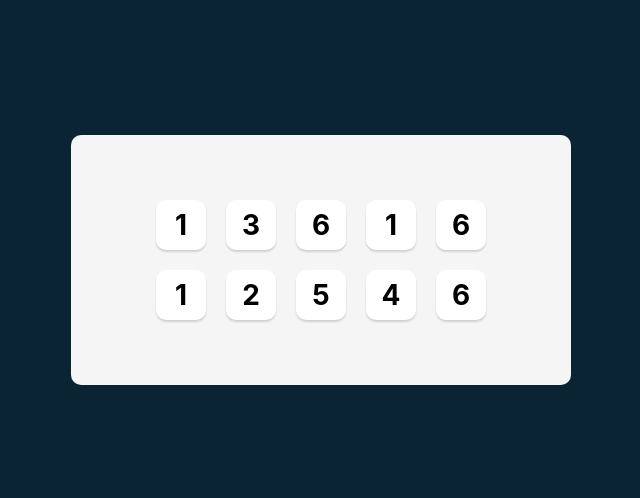
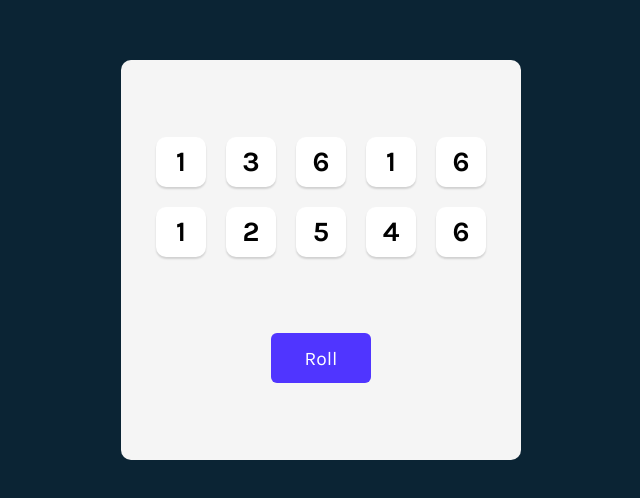
Before and after one commit to kvothe1387/Tenzies, a React (Vite) app: page / in a window 1280 px wide. Shown: the part 140-638 px from the top of the page, without its empty margins (319-959 px from the left). Built offline with nearby package versions, Linux system fonts and the light colour scheme.

Commit message:
added button & styling to reroll the dice

```diff
--- a/index.html
+++ b/index.html
@@ -3,8 +3,10 @@
 
 <head>
   <meta charset="UTF-8" />
-  <link rel="icon" type="image/svg+xml" href="/vite.svg" />
-  <meta name="viewport" content="width=device-width, initial-scale=1.0" />
+  <link rel="preconnect" href="https://fonts.googleapis.com">
+  <link rel="preconnect" href="https://fonts.gstatic.com" crossorigin>
+  <link href="https://fonts.googleapis.com/css2?family=Karla:ital,wght@0,200..800;1,200..800&display=swap"
+    rel="stylesheet">
   <link rel="stylesheet" href="/src/index.css">
   <title>Tenzies</title>
 </head>
--- a/src/App.jsx
+++ b/src/App.jsx
@@ -12,6 +12,10 @@
 
   const [dice, setDice] = React.useState(generateAllNewDice());
 
+  function rollDice() {
+    setDice(generateAllNewDice())
+  }
+
   const diceElements = dice.map((value, index) => (
     <Die key={index} value={value} />
   ));
@@ -21,6 +25,7 @@
       <div className="dice-container">
         {diceElements}
       </div>
+      <button className="roll-dice" onClick={rollDice}>Roll</button>
     </main>
   )
 
--- a/src/index.css
+++ b/src/index.css
@@ -3,7 +3,7 @@
 }
 
 body {
-  font-family: Inter, sans-serif;
+  font-family: Karla, sans-serif;
   margin: 0;
   background-color: #0B2434;
   height: 100vh;
@@ -17,8 +17,8 @@
 div#root {
   height: 100%;
   width: 100%;
-  max-height: 250px;
-  max-width: 500px;
+  max-height: 400px;
+  max-width: 400px;
 }
 
 main {
@@ -28,13 +28,18 @@
   display: flex;
   flex-direction: column;
   align-items: center;
-  justify-content: center;
+  justify-content: space-evenly;
 }
 
 .dice-container {
   display: grid;
   grid-template: auto auto / repeat(5, 1fr);
   gap: 20px;
+}
+
+button {
+  font-family: Karla, sans-serif;
+  cursor: pointer;
 }
 
 .dice-container button {
@@ -45,8 +50,16 @@
   border-radius: 10px;
   font-size: 1.75rem;
   font-weight: bold;
-  cursor: pointer;
-  font-family: Inter, sans-serif;
   box-shadow: 0 2px 2px rgba(0, 0, 0, 0.15);
   transition: transform 0.2s ease;
 }
+
+button.roll-dice {
+  height: 50px;
+  width: 100px;
+  border: none;
+  border-radius: 6px;
+  color: white;
+  font-size: 1.2rem;
+  background-color: #5035FF;
+}
```
